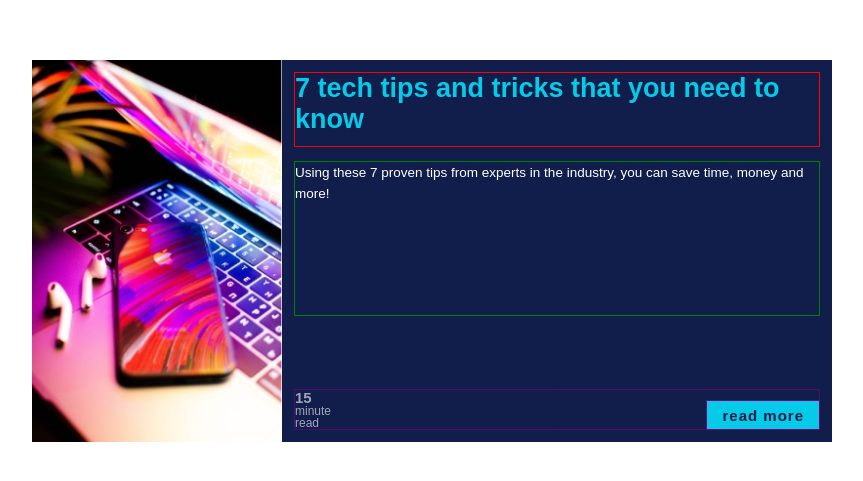
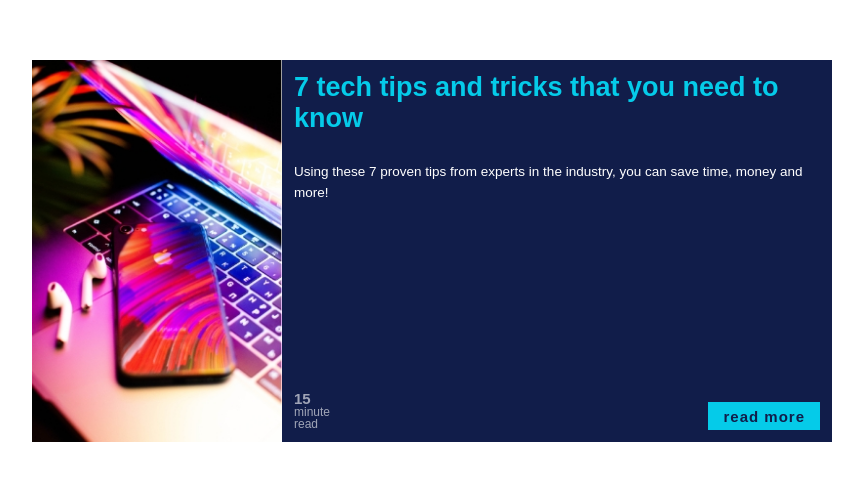
Before and after one commit to atoopdev/css-grid, a plain HTML site: page articlecard.html in a window 1280 px wide. Shown: the part 149-630 px from the top of the page, without its empty margins (208-1071 px from the left). Drawn offline with Linux system fonts and the light colour scheme.

Commit message:
remove borders

```diff
--- a/articlecard.css
+++ b/articlecard.css
@@ -101,7 +101,7 @@ body {
 @media (min-width: 500px) {
   .card {
     /* rows/cols */
-    grid-template: 1em 75px auto 100px 1em / 250px 1em auto auto 1em;
+    grid-template: 1em 75px auto 150px 1em / 250px 1em auto auto 1em;
   }
   .card-img {
     grid-column: 1;
@@ -111,7 +111,7 @@ body {
   .card-title {
     grid-column: 3;
     grid-row: 2;
-    border: 1px solid red;
+    /* border: 1px solid red; */
     font-size: 2.25rem;
   }
 
@@ -119,13 +119,13 @@ body {
     grid-column: 3;
     grid-row: 3;
     font-size: 1.125rem;
-    border: 1px solid green;
+    /* border: 1px solid green; */
   }
 
   .card-read-time,
   .card-btn {
     grid-column: 3;
     grid-row: 4;
-    border: 1px solid purple;
+    /* border: 1px solid purple; */
   }
 }
```
